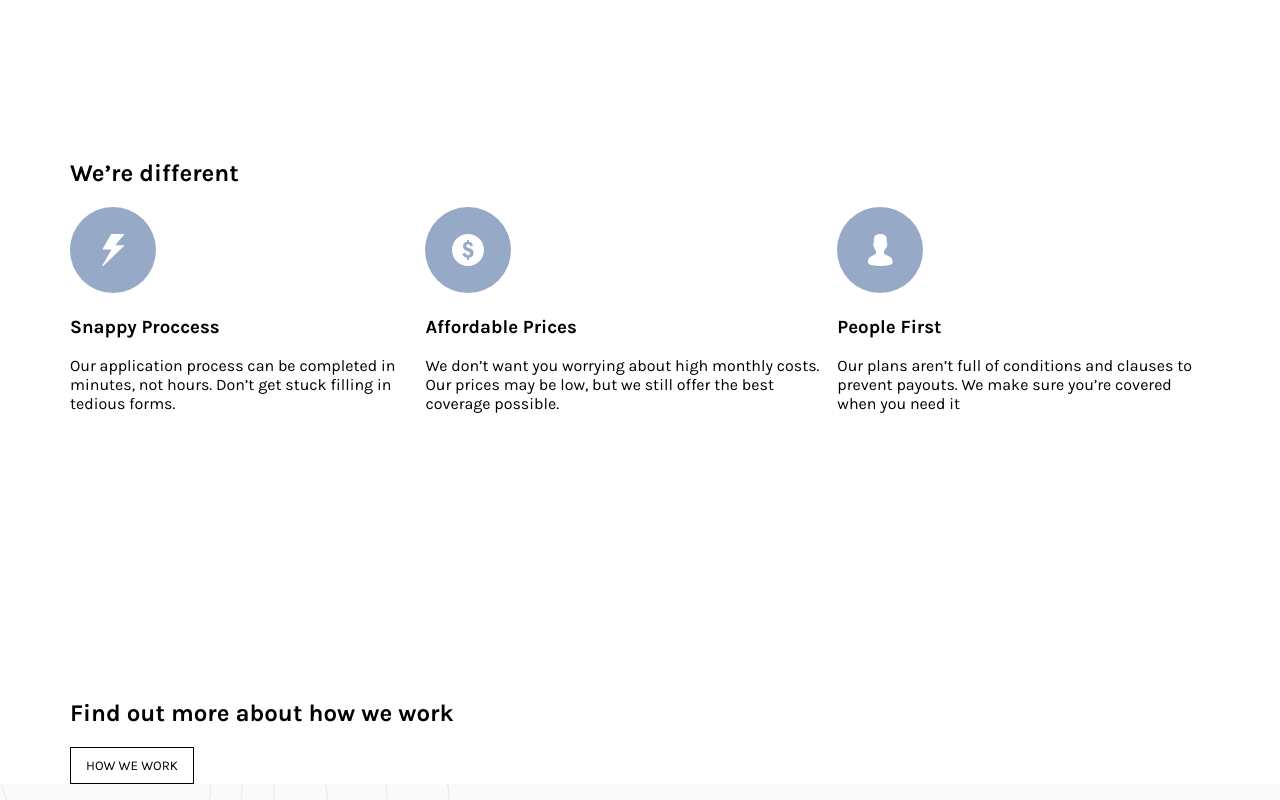
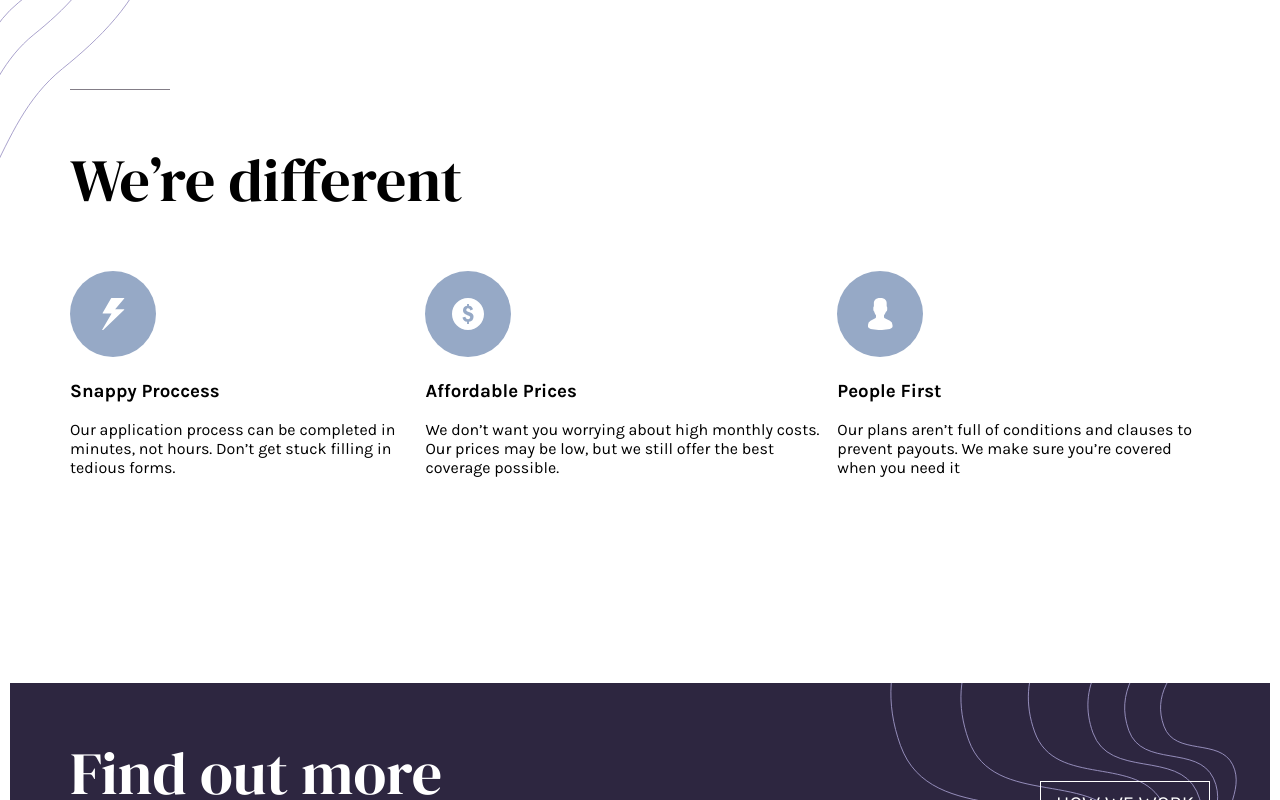
Before and after one commit to atripunoska/Insure-Landing-Page, a plain HTML site: page index.html in a window 1280 px wide. Shown: the part 860-1660 px from the top of the page. Drawn offline with Linux system fonts and the light colour scheme.

Commit message:
Add background images on all sections and small fixes on text positioning

```diff
--- a/css/style.css
+++ b/css/style.css
@@ -41,31 +41,58 @@ ul.list-inline li {
   display: inline-block;
 }
 #hero {
-  background-image: url(../images/bg-pattern-intro-right-desktop.svg);
-  background-size: 370px 500px;
-  background-repeat: no-repeat;
-  background-position: top right;
-  height: 90vh;
+  height: 700px;
   background-color: hsl(256, 26%, 20%);
   color: #fff;
+  position: relative;
+}
+
+#hero::before {
+  content: "";
+  position: absolute;
+  top: 0;
+  right: 0;
+  background: url(../images/bg-pattern-intro-right-desktop.svg);
+  background-size: 380px 500px;
+  width: 380px;
+  height: 500px;
+  background-repeat: no-repeat;
 }
 
 .hero_leadText {
   width: 50%;
+  display: flex;
+  flex-direction: column;
+  align-items: end;
+  justify-content: center;
+  margin-top: -120px;
 }
 .hero_leadText h1 {
   font-size: 80px;
   font-family: "DM Serif Display", serif;
   font-weight: 400;
   line-height: 1;
+  position: relative;
+  margin: 45px 0;
 }
+
+.hero_leadText h1::before {
+  content: "";
+  position: absolute;
+  top: -50px;
+  left: 0;
+  height: 1px;
+  width: 100px;
+  background: hsl(273, 4%, 51%);
+}
+
 .hero_leadText p {
   font-family: "Karla", sans-serif;
   line-height: 1.4;
   font-size: 18px;
 }
 .hero_leadImage {
-  padding-top: 50px;
+  padding-top: 125px;
 }
 
 .btn {
@@ -75,18 +102,92 @@ ul.list-inline li {
   padding: 10px 15px;
   border: 1px solid #000;
   font-family: "Karla", sans-serif;
+  font-size: 18px;
+}
+
+.btn-white-outline {
+  border-color: #fff;
+  color: #fff;
 }
 
 #about-us {
-  margin: 270px 0;
+  margin: 270px 0 190px 0;
+  position: relative;
 }
+
+#about-us::before {
+  content: '';
+  position: absolute;
+  top: -460px;
+  left: 0;
+  background: url(../images/bg-pattern-intro-left-desktop.svg);
+  background-size: 160px 480px;
+  width: 160px;
+  height: 480px;
+  background-repeat: no-repeat;
+}
+
+#about-us h1 {
+  font-size: 60px;
+  font-family: "DM Serif Display", serif;
+  font-weight: 400;
+  position: relative;
+}
+
+#about-us h1::before {
+  content: "";
+  position: absolute;
+  top: -50px;
+  left: 0;
+  height: 1px;
+  width: 100px;
+  background: hsl(273, 4%, 51%);
+}
+
 #about-us .d-flex .item {
   flex-grow: 1;
 }
 #about-us .d-flex .item:nth-of-type(2) {
   margin: 0 10px;
 }
+#find-out-more {
+  margin-bottom: 70px;
+}
+#find-out-more .container {
+  background-color: hsl(256, 26%, 20%);
+  padding: 10px 60px;
+  position: relative;
+  color: #fff;
+  align-items: center;
+}
 
+#find-out-more .container::after {
+  content: "";
+  position: absolute;
+  top: 0;
+  right: 0;
+  background: url(../images/bg-pattern-how-we-work-desktop.svg);
+  background-size: 380px 100%;
+  width: 380px;
+  height: 100%;
+  background-repeat: no-repeat;
+  z-index: 1;
+}
+
+#find-out-more h1 {
+  font-size: 60px;
+  font-family: "DM Serif Display", serif;
+  font-weight: 400;
+  line-height: 1;
+}
+
+#find-out-more button {
+  border-color: #fff;
+  color: #fff;
+  font-size: 20px;
+  font-weight: 400;
+  z-index: 2;
+}
 footer {
   background-color: #fafafa;
   padding: 50px 0;
--- a/index.html
+++ b/index.html
@@ -72,8 +72,8 @@
     </section>
 
     <section id="find-out-more">
-      <div class="container">
-        <h1>Find out more about how we work</h1>
+      <div class="container d-flex justify-content-between flex-row">
+        <h1>Find out more<br />about how we work</h1>
         <button class="btn btn-white-outline">How we work</button>
       </div>
     </section>
```
